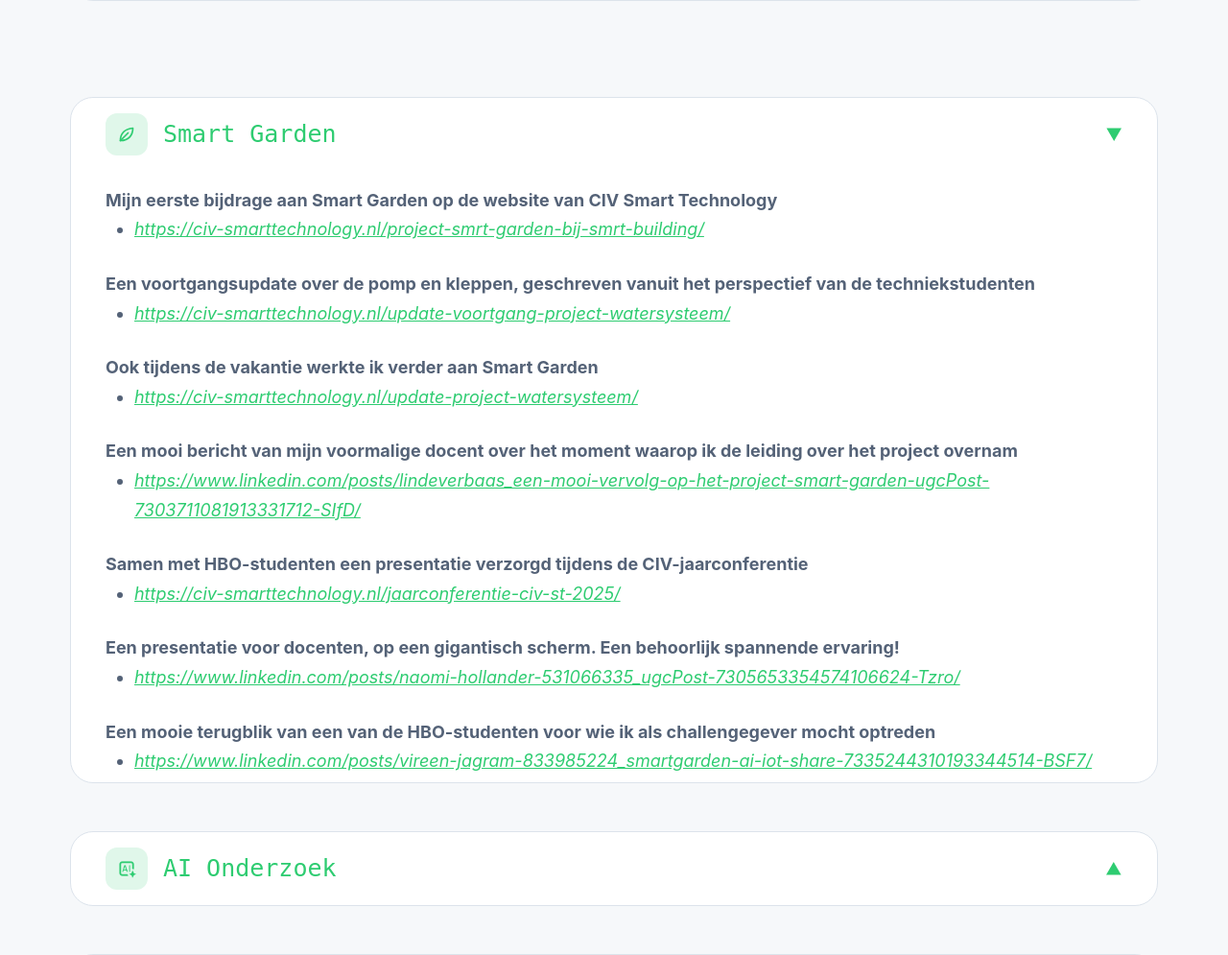
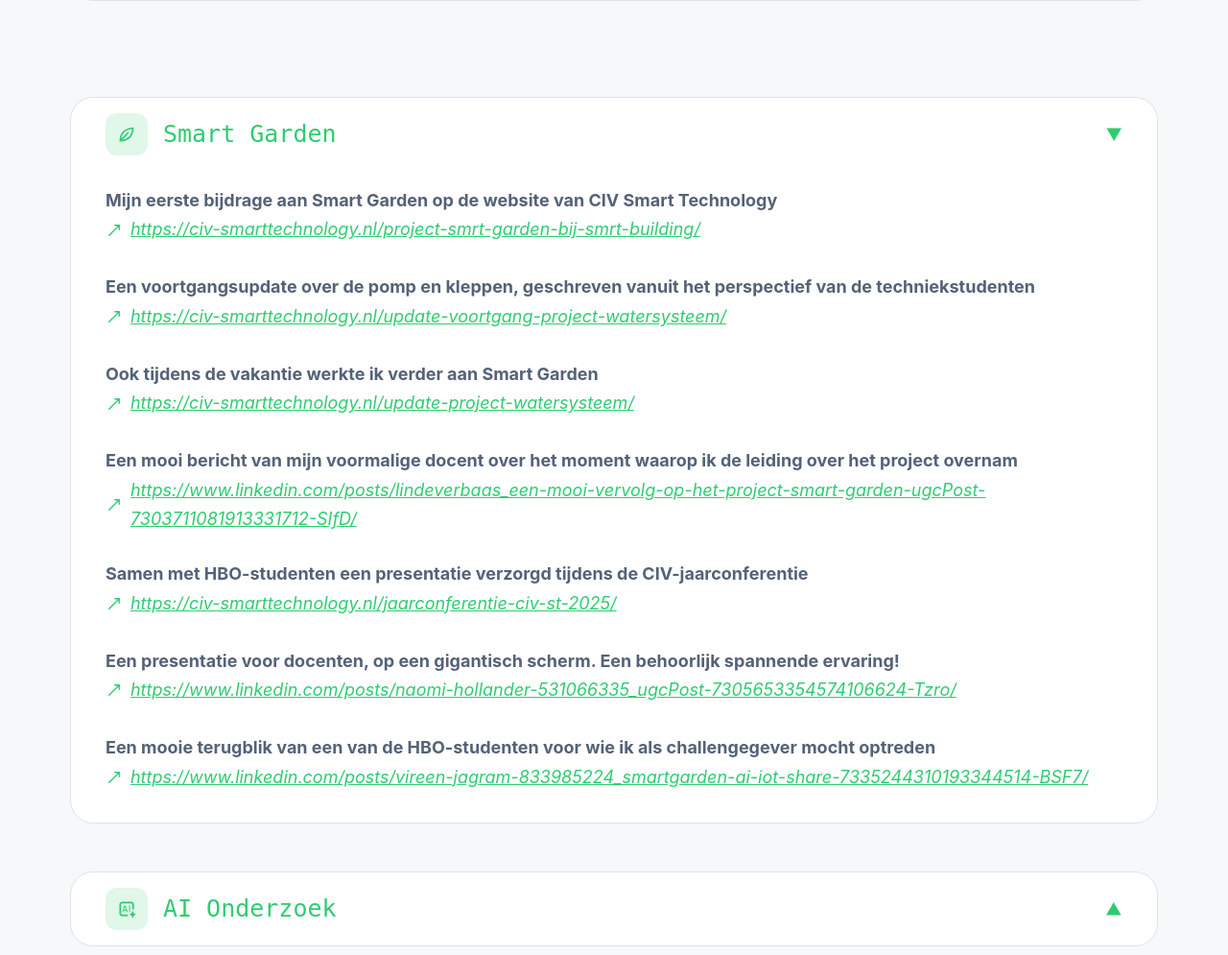
Before and after one commit to Znooptokkie/Porto_Laravel, a Laravel app: page /over-mij in a window 1280 px wide. Shown: the part 3450-4445 px from the top of the page at 96% size. Run offline with Laravel 12, Linux system fonts and the light colour scheme; style sheets or scripts are compiled from the project's sources.

Commit message:
Nog wat kleien aanpassingen aan Over Mij en de achtergrond

```diff
--- a/database/seeders/ProjectSeeder.php
+++ b/database/seeders/ProjectSeeder.php
@@ -76,7 +76,7 @@ class ProjectSeeder extends Seeder
             'bram_verwarming.webp' => ['nl' => 'De verwarmingsbediening van BRAM, waarmee je de temperatuur in huis kunt regelen', 'en' => 'BRAM’s heating controls, allowing you to adjust the temperature throughout your home'],
         ],
         'smart-garden-desktop' => [
-            'gg_ik_bij_hh.webp' => ['nl' => 'Ik als challengegever tijdens het begeleiden van studenten aan De Haagse Hogeschool', 'en' => 'Me presenting a challenge while mentoring students at The Hague University of Applied Sciences'],
+            'gg_ik_bij_hh.webp' => ['nl' => 'Ik als challengegever tijdens het presenteren voor studenten aan De Haagse Hogeschool', 'en' => 'Me presenting a challenge to students at The Hague University of Applied Sciences'],
             'gg_add_plant.webp' => ['nl' => 'Het formulier waarmee je een nieuwe plant aan je dashboard toevoegt', 'en' => 'The form used to add a new plant to your dashboard'],
             'gg_api_request.webp' => ['nl' => 'Het moment waarop de applicatie plantgegevens opvraagt bij de Perenual API', 'en' => 'The moment the application requests plant information from the Perenual API'],
             'gg_api_result.webp' => ['nl' => 'De ontvangen API-resultaten - de gevonden plantnaam kwam nog niet helemaal overeen met de oorspronkelijke zoekopdracht', 'en' => 'The returned API results - the identified plant name did not yet fully match the original search query'],
@@ -478,8 +478,8 @@ class ProjectSeeder extends Seeder
                 'repository_url' => 'https://github.com/Znooptokkie/GG',
                 'favorite_rank' => 1,
                 'status' => ProjectStatus::Klaar,
-                'organization' => 'CIV Smart Technology, The Field & mboRijnland',
-                'department' => '',
+                'organization' => 'mboRijnland',
+                'department' => 'CIV Smart Technology, The Field & Haagsche Hogeschool',
                 'types' => ['IOT', 'Embedded Systems'],
                 'cardTechnologies' => ['Python', 'JavaScript', 'Flask', 'Raspberry Pi', 'Electron'],
                 'detailTechnologies' => ['Python', 'JavaScript', 'Flask', 'Raspberry Pi', 'Electron', 'IOT', 'Embedded Systems'],
--- a/lang/nl/about.php
+++ b/lang/nl/about.php
@@ -32,7 +32,7 @@ return [
 
             'Op de werkvloer draag ik graag bij aan een <strong>prettige en positieve sfeer</strong>. Ik houd van <strong>humor</strong>, maak graag een <strong>praatje</strong> en ben niet bang om af en toe de <strong>gangmaker</strong> te zijn. Wat mij betreft draait goed <strong>samenwerken</strong> namelijk niet alleen om <strong>kennis</strong> en <strong>vaardigheden</strong>, maar ook om <strong>vertrouwen</strong>, <strong>plezier</strong> en <strong>respect</strong> voor elkaar.',
 
-            'Hoewel <strong>sociale media</strong> tegenwoordig een grote rol spelen in het dagelijks leven, is dat niet echt mijn wereld. Ik ben niet iemand die veel bezig is met het liken, delen of plaatsen van berichten. Dat is ook de reden dat ik online relatief weinig van mezelf laat zien. Ik heb wel een account op <strong><a href="https://www.linkedin.com/in/atilla-oomen-3a4b78335" target="_blank" class="about-link">LinkedIn</a></strong>, maar ook daar ben ik doorgaans niet erg actief. Ik besteed mijn tijd liever aan andere interesses en bezigheden.',
+            'Hoewel <strong>sociale media</strong> tegenwoordig een grote rol spelen in het dagelijks leven, is dat niet echt mijn wereld. Ik ben niet iemand die veel bezig is met het liken, delen of plaatsen van berichten. Dat is ook de reden dat ik online relatief weinig van mezelf laat zien. Ik heb wel een account op <br><strong><a href="https://www.linkedin.com/in/atilla-oomen-3a4b78335" target="_blank" class="about-link">LinkedIn</a></strong>, maar ook daar ben ik doorgaans niet erg actief. Ik besteed mijn tijd liever aan andere interesses en bezigheden.',
 
             'Ik ben nog lang niet uitgeleerd en dat is precies wat mij aanspreekt in dit vakgebied. Er valt altijd iets nieuws te <strong>ontdekken</strong>, te <strong>onderzoeken</strong> of te <strong>verbeteren</strong>. Ik sta open voor uiteenlopende <strong>uitdagingen</strong> en vind het juist interessant om af en toe buiten mijn <strong>comfortzone</strong> te stappen.',
 
--- a/resources/css/app.css
+++ b/resources/css/app.css
@@ -2947,6 +2947,7 @@ input,
 
 .about-accordion__body {
     margin-top: 22px;
+    margin-bottom: 22px;
     display: flex;
     flex-direction: column;
     gap: 26px;
@@ -2959,15 +2960,23 @@ input,
 
 .about-accordion__links {
     margin: 0;
-    padding-left: 30px;
-    list-style: disc;
+    padding-left: 0;
+    list-style: none;
 }
 
 .about-accordion__link {
+    display: inline-flex;
+    align-items: center;
+    gap: 8px;
+    max-width: 100%;
     color: var(--accent);
     font-style: italic;
+    overflow-wrap: anywhere;
+}
+
+.about-accordion__link-text {
+    min-width: 0;
     text-decoration: underline;
-    overflow-wrap: anywhere;
 }
 
 .about-contact {
@@ -3049,7 +3058,10 @@ input,
 }
 
 @media (max-width: 480px) {
-    .about-card,
+    .about-card {
+        padding: 20px;
+    }
+
     .about-accordion {
         padding: 4px 20px;
     }
--- a/resources/js/starfield/config.js
+++ b/resources/js/starfield/config.js
@@ -47,13 +47,18 @@ export const SHOOTING_STAR = {
  * A dense streak of stars that enters from a random direction, crosses the screen and ends.
  * length is a fraction of the screen diagonal, width is in px,
  * speed is in px per frame and is chosen randomly for each streak.
+ * taper is the fraction of the length over which each end narrows to a point (0 to 0.5).
  */
 export const STAR_STREAM = {
     minDelay: 18000,
     maxDelay: 48000,
-    count: 140,
-    length: 0.5,
-    width: 140,
+    // count: 280,
+    count: 560,
+    length: 1,
+    // width: 280,
+    // width: 140,
+    width: 70,
+    taper: 0.15,
     minSpeed: 0.5,
     maxSpeed: 1,
     maxRadius: 1.4,
@@ -68,5 +73,5 @@ export const METEOR = {
     clicks: 10,
     clickWindow: 4000,
     count: 12,
-    spread: 3000,
+    spread: 6000,
 };
--- a/resources/js/starfield/effects.js
+++ b/resources/js/starfield/effects.js
@@ -7,6 +7,16 @@ import { BURST, FEATURES, METEOR, SHOOTING_STAR, STAR_STREAM } from './config.js
  * @typedef {{ along: number, across: number, radius: number, alpha: number }} StreamStar
  * @typedef {{ x: number, y: number, speedX: number, speedY: number, life: number, angle: number, stars: StreamStar[] }} Stream
  */
+
+/**
+ * Width factor (0 to 1) of a streak at a position along it: 0 at both tips, widening linearly
+ * over the taper zone, and full width in the middle.
+ *
+ * @param {number} progress position along the streak, from 0 (start) to 1 (end)
+ * @returns {number}
+ */
+const streamWidthFactor = (progress) =>
+    Math.min(1, progress / STAR_STREAM.taper, (1 - progress) / STAR_STREAM.taper);
 
 /**
  * Short-lived effects: collision bursts (particles and an optional core flash) and shooting stars.
@@ -86,9 +96,18 @@ export function createEffects(canvas) {
         const stars = [];
 
         for (let index = 0; index < STAR_STREAM.count; index++) {
+            // Stars are accepted with the width factor as chance, so the density per area stays even toward the tips.
+            let along;
+            let widthFactor;
+
+            do {
+                along = (Math.random() - 0.5) * length;
+                widthFactor = streamWidthFactor(along / length + 0.5);
+            } while (Math.random() > widthFactor);
+
             stars.push({
-                along: (Math.random() - 0.5) * length,
-                across: (Math.random() - 0.5) * STAR_STREAM.width,
+                along,
+                across: (Math.random() - 0.5) * STAR_STREAM.width * widthFactor,
                 radius: 0.4 + Math.random() * (STAR_STREAM.maxRadius - 0.4),
                 alpha: 0.4 + Math.random() * 0.5,
             });
--- a/resources/views/about.blade.php
+++ b/resources/views/about.blade.php
@@ -61,7 +61,7 @@
                                 <p class="about-accordion__text">{{ $item['text'] }}</p>
                                 <ul class="about-accordion__links">
                                     <li>
-                                        <a class="about-accordion__link" href="{{ $item['url'] }}" target="_blank" rel="noopener noreferrer">{{ $item['url'] }}<span class="visually-hidden"> ({{ __('site.footer.open_new_tab') }})</span></a>
+                                        <a class="about-accordion__link" href="{{ $item['url'] }}" target="_blank" rel="noopener noreferrer"><x-themed-image class="project-link__icon" :light="'images/home/light/externalLinkIcon1.svg'" :dark="'images/home/dark/ExternalLinkIcon1.svg'" /><span class="about-accordion__link-text">{{ $item['url'] }}</span><span class="visually-hidden"> ({{ __('site.footer.open_new_tab') }})</span></a>
                                     </li>
                                 </ul>
                             </div>
--- a/resources/views/project-detail.blade.php
+++ b/resources/views/project-detail.blade.php
@@ -2,7 +2,7 @@
 
 @section('content')
     @php
-        $titleLead = $project->titleLead();
+        $titleParts = $project->titleParts();
         $componentGroups = $project->componentGroups();
         $sectionNumbers = collect([
             'story' => $project->chapters->isNotEmpty(),
@@ -29,7 +29,7 @@
                 <div class="project-detail__heading">
                     <p class="project-detail__eyebrow">{{ $project->intro_label ? $project->translated('intro_label') : $project->translated('category') }}</p>
                     <h1 class="project-detail__title" id="project-detail-title">
-                        {{ $titleLead }}@if ($project->title_accent !== null && $titleLead !== $project->translated('title'))<span>{{ $project->title_accent }}</span>@endif
+                        {{ $titleParts['lead'] }}<span>{{ $titleParts['accent'] }}</span>
                     </h1>
                     <x-project-status :status="$project->status" />
                     <p class="project-detail__lead">{{ $project->subtitle ? $project->translated('subtitle') : $project->accented('summary') }}</p>
```
Also changed, not shown: app/Models/Project.php (+14 -6 lines), database/seeders/SkillSeeder.php (+4 -4 lines), tests/Feature/ProjectModelTest.php (+19 -3 lines), tests/Feature/ProjectsPageTest.php (+1 -1 lines).
